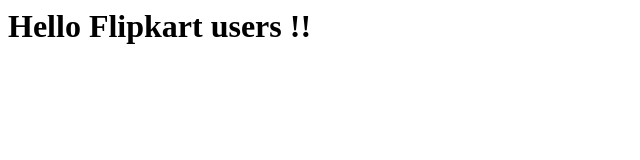
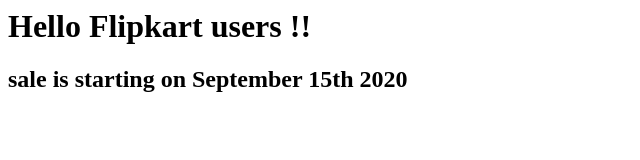
Before and after one commit to preethi2022/flipkart-sept, a plain HTML site: page index.html in a window 1280 px wide. Shown: the whole page, without its empty margins (0-640 px from the left). Drawn offline with Linux system fonts and the light colour scheme.

Commit message:
sale date

```diff
--- a/index.html
+++ b/index.html
@@ -1 +1,2 @@
 <h1>Hello Flipkart users !!</h1>
+<h2>sale is starting on September 15th 2020</h2>
```
